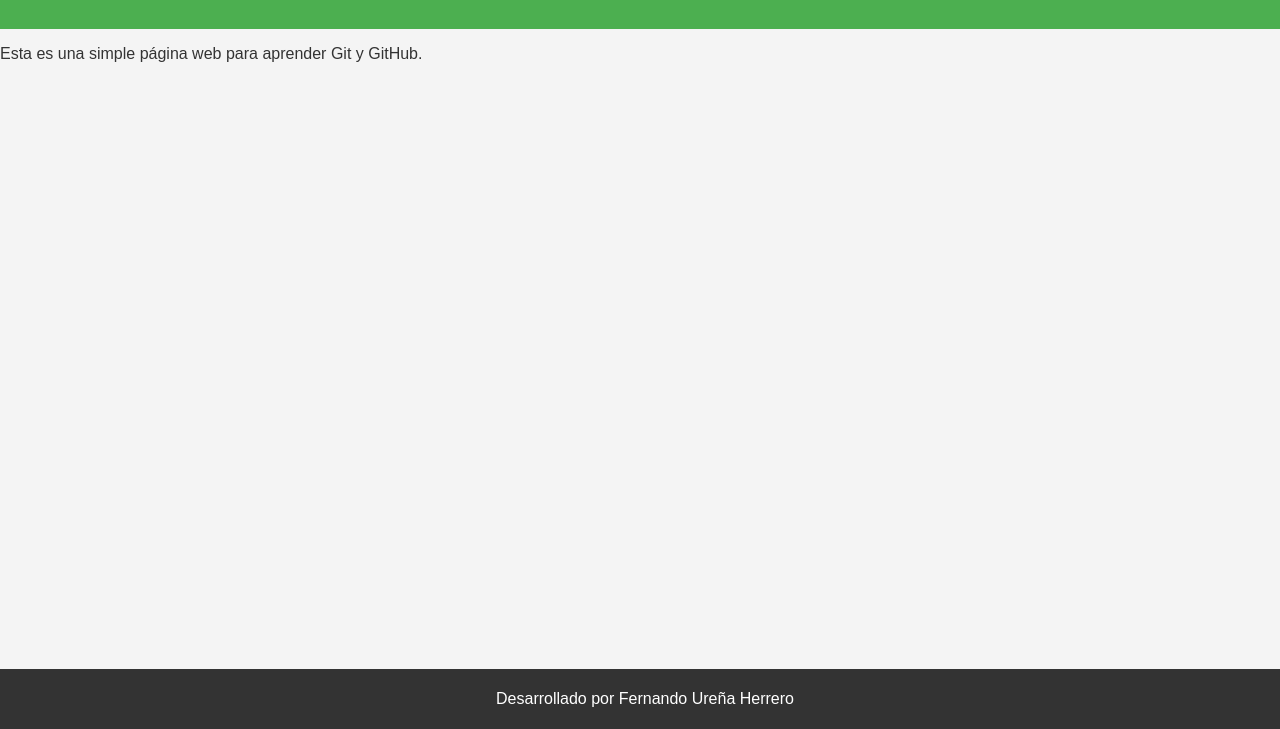
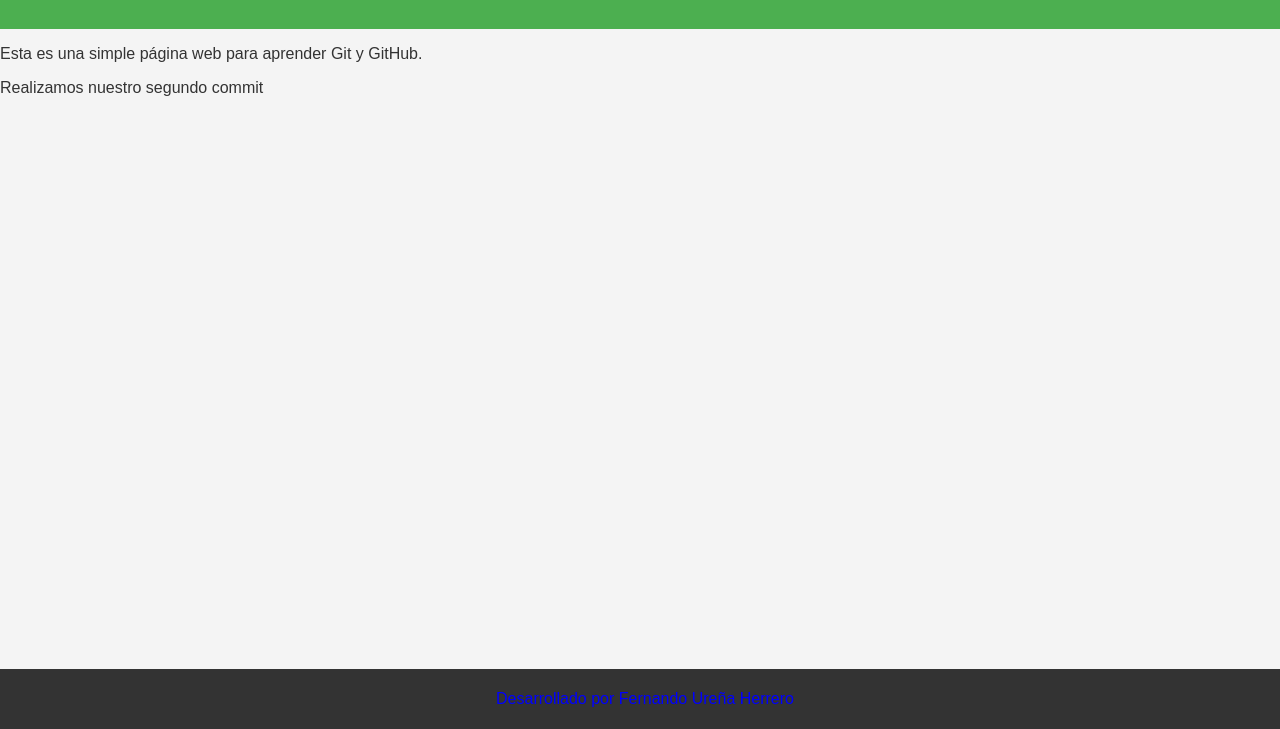
Before and after one commit to moyo1985/fork, a plain HTML site: page index.html in a window 1280 px wide. Shown: the part 71-800 px from the top of the page. Drawn offline with Linux system fonts and the light colour scheme.

Commit message:
Modificación de HTML y CSS
Segundo commit

```diff
--- a/index.html
+++ b/index.html
@@ -12,6 +12,7 @@
     </header>
     <section>
         <p>Esta es una simple página web para aprender Git y GitHub.</p>
+		<p>Realizamos nuestro segundo commit</p>
     </section>
     <footer>
         <p>Desarrollado por Fernando Ureña Herrero</p>
--- a/style.css
+++ b/style.css
@@ -15,7 +15,7 @@ header {
 
 footer {
     background-color: #333;
-    color: white;
+    color: blue;
     text-align: center;
     padding: 5px;
     position: fixed;
```
